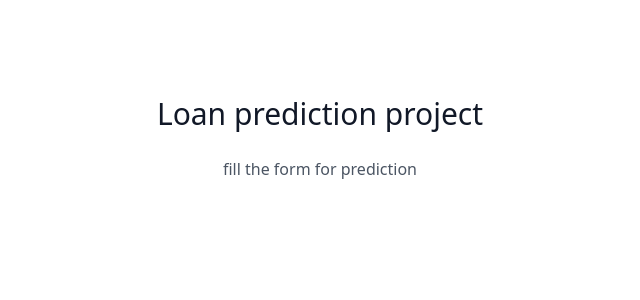
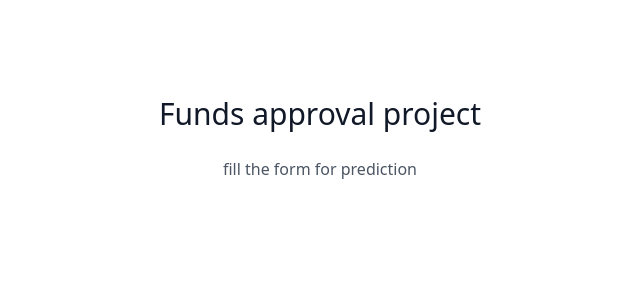
Before and after one commit to SoloDB/Loan_Approval_App, a Flask app: page /predict in a window 1280 px wide. Shown: the top 300 px of the page, without its empty margins (320-960 px from the left). Run offline with Flask 2, Linux system fonts and the light colour scheme; parts of the project's set-up code (start-up, migrations or seed data) failed here and were passed over.

Commit message:
Final Prediction page edits

```diff
--- a/templates/prediction.html
+++ b/templates/prediction.html
@@ -16,7 +16,7 @@
   <div class="container px-5 py-24 mx-auto">
     <div class="flex flex-col text-center w-full mb-20">
 
-      <h1 class="sm:text-3xl text-2xl font-medium title-font mb-4 text-gray-900">Loan prediction project</h1>
+      <h1 class="sm:text-3xl text-2xl font-medium title-font mb-4 text-gray-900">Funds approval project</h1>
       <p class="lg:w-2/3 mx-auto leading-relaxed text-base">fill the form for prediction</p>
       <br><br><h2><b>{{prediction_text}}</b></h2>
     </div>
```
